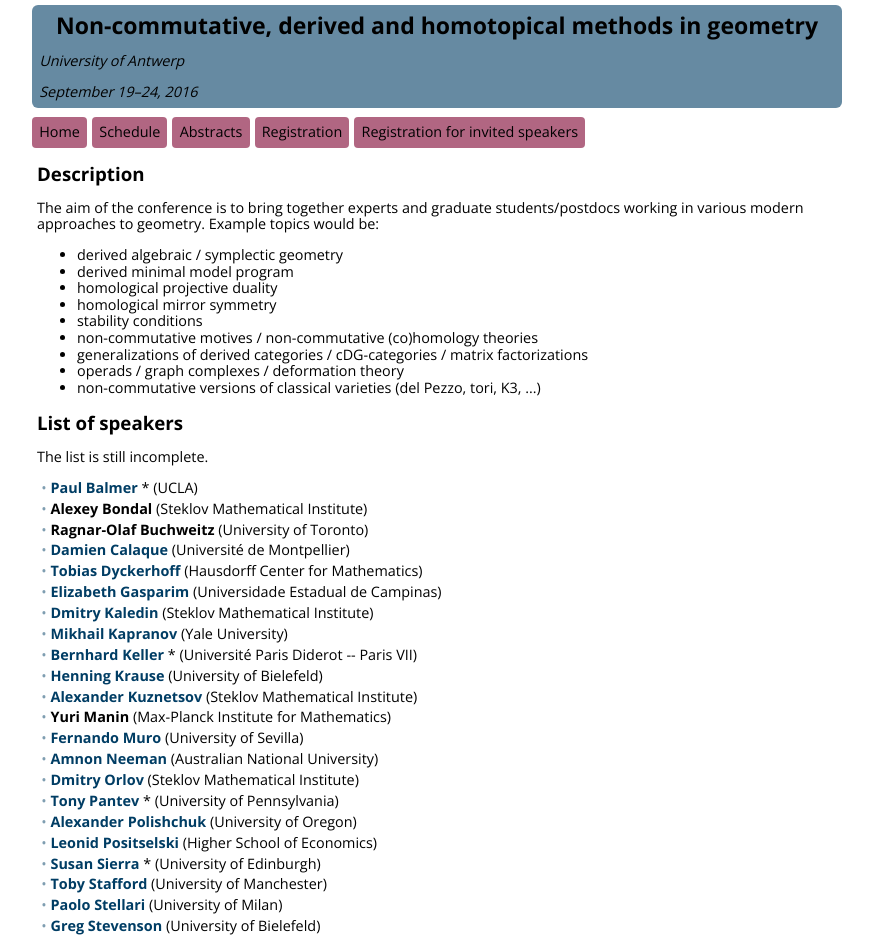
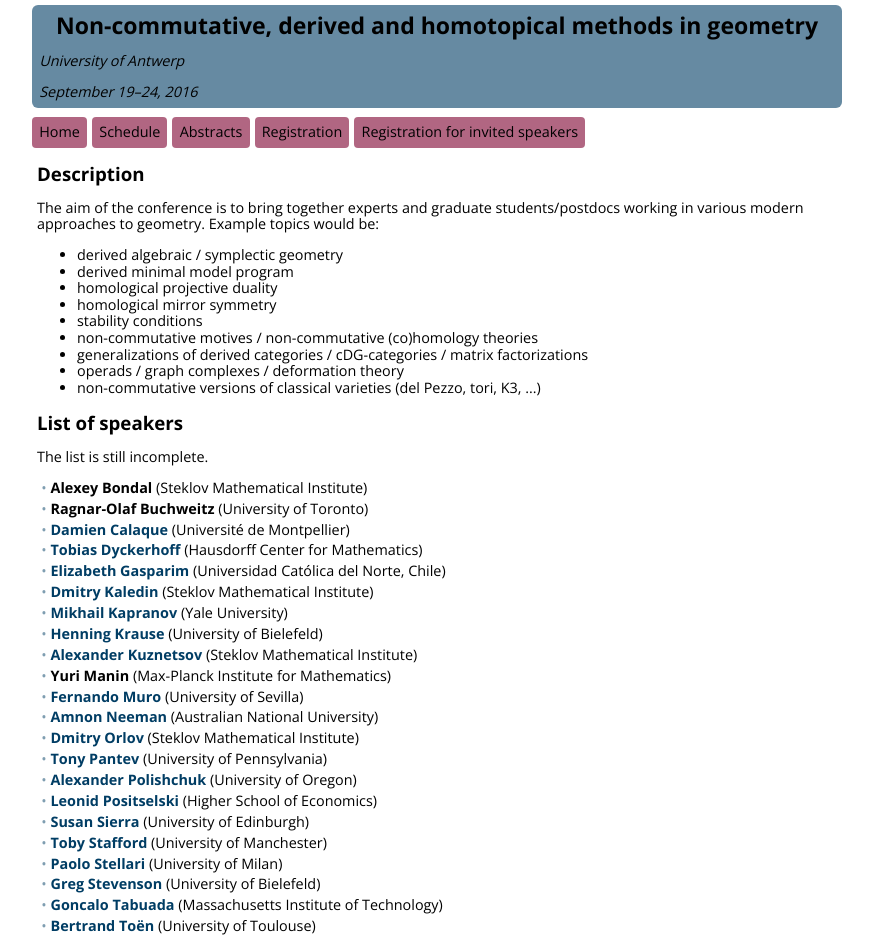
Before and after one commit to ncag-info/antwerp-2016, a Jekyll site: the page built from index.html, in a window 1280 px wide. Shown: the top 939 px of the page, without its empty margins (203-1076 px from the left). Built offline with Jekyll 4.4.1, drawn with Linux system fonts in a browser that asks for light colours; nearby versions of some CDN libraries; library files that are not in the unit come from our copies.

Commit message:
Updates to speaker list

```diff
--- a/_data/speakers.yml
+++ b/_data/speakers.yml
@@ -1,9 +1,3 @@
-balmer:
-  name: Paul Balmer
-  affiliation: UCLA
-  website: http://www.math.ucla.edu/~balmer/
-  tbc: true
-
 bondal:
   name: Alexey Bondal
   affiliation: Steklov Mathematical Institute
@@ -24,7 +18,7 @@
 
 gasparim:
   name: Elizabeth Gasparim
-  affiliation: Universidade Estadual de Campinas
+  affiliation: Universidad Católica del Norte, Chile
   website: http://www.ime.unicamp.br/~gasparim/
 
 kaledin:
@@ -36,12 +30,6 @@
   name: Mikhail Kapranov
   affiliation: Yale University
   website: http://users.math.yale.edu/~mk486/
-
-keller:
-  name: Bernhard Keller
-  affiliation: Université Paris Diderot -- Paris VII
-  website: http://webusers.imj-prg.fr/~bernhard.keller/
-  tbc: true
 
 krause:
   name: Henning Krause
@@ -76,7 +64,6 @@
   name: Tony Pantev
   affiliation: University of Pennsylvania
   website: https://www.math.upenn.edu/~tpantev/
-  tbc: true
 
 polishchuk:
   name: Alexander Polishchuk
@@ -92,7 +79,6 @@
   name: Susan Sierra
   affiliation: University of Edinburgh
   website: http://www.maths.ed.ac.uk/~ssierra/
-  tbc: true
 
 stafford:
   name: Toby Stafford
```
